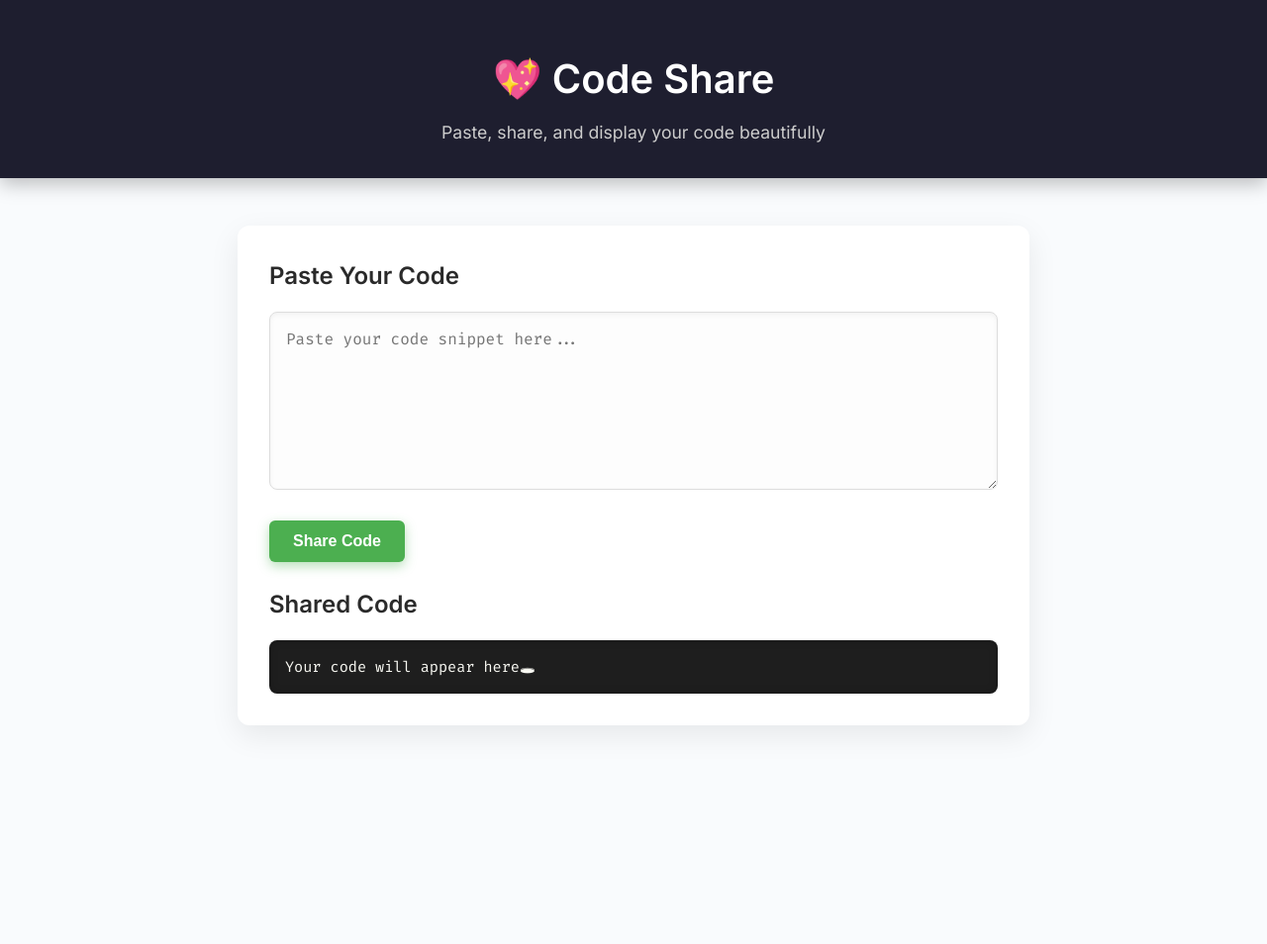
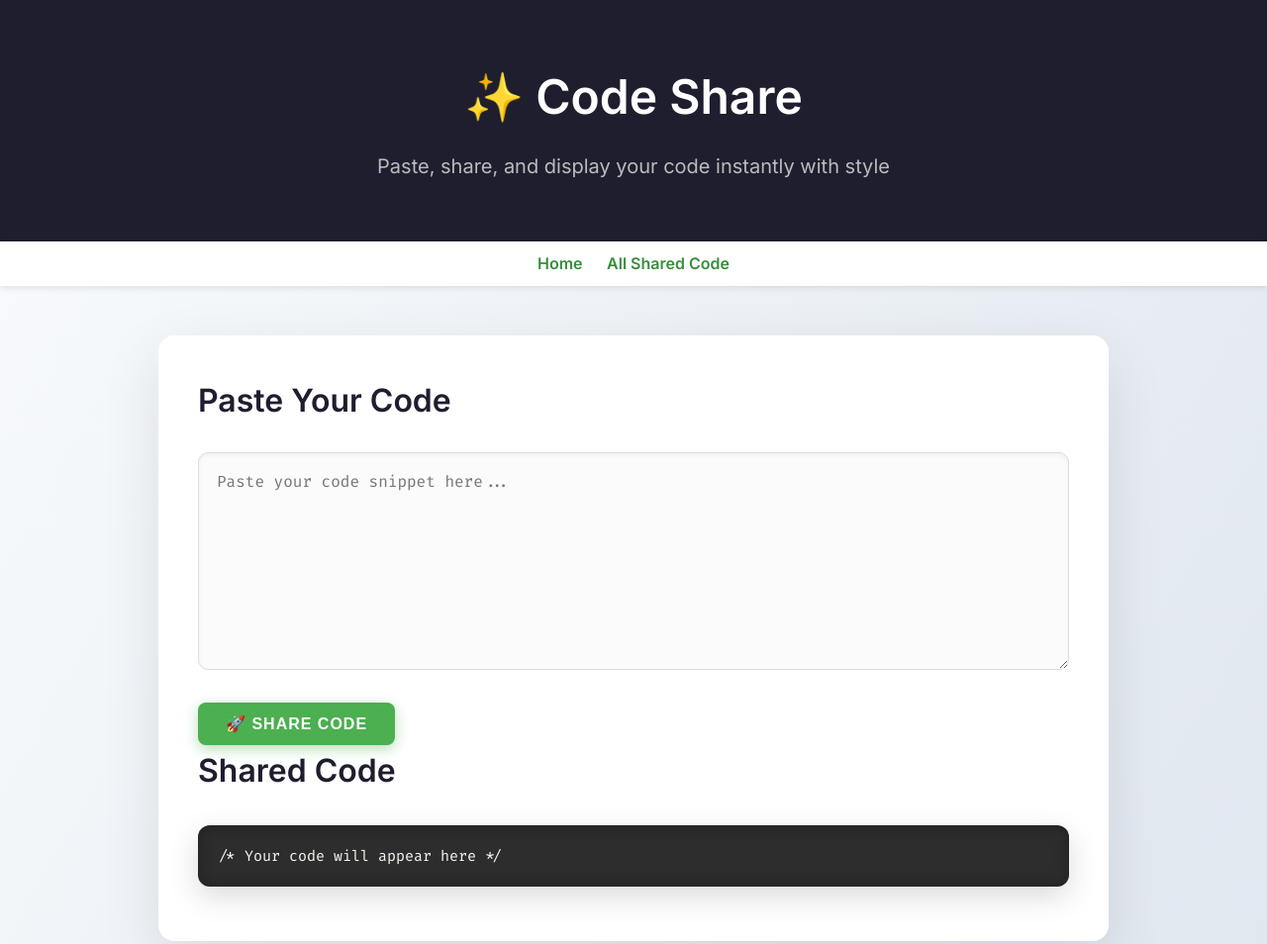
Before and after one commit to DRAGonTHEARK/SD-card, a plain HTML site: page SD_web.html in a window 1280 px wide. Shown: the top 954 px of the page at 99% size. Before the commit the page ends 800 px from the top, so only its background shows below. Drawn offline with Linux system fonts and the light colour scheme.

Commit message:
Update SD_web.html

```diff
--- a/SD_web.html
+++ b/SD_web.html
@@ -1,12 +1,10 @@
 <!DOCTYPE html>
 <html lang="en">
-
 <head>
   <meta charset="UTF-8" />
   <meta name="viewport" content="width=device-width, initial-scale=1.0" />
   <title>Code Sharing Platform</title>
-  <link href="https://fonts.googleapis.com/css2?family=Fira+Code&family=Inter:wght@400;600&display=swap"
-    rel="stylesheet">
+  <link href="https://fonts.googleapis.com/css2?family=Fira+Code&family=Inter:wght@400;600&display=swap" rel="stylesheet">
   <style>
     :root {
       --primary: #4CAF50;
@@ -14,19 +12,19 @@
       --bg-light: #f9fbfd;
       --bg-dark: #1e1e2f;
       --text-light: #f8f8f2;
-      --text-dark: #2a2a2a;
+      --text-dark: #333;
       --accent: #e0f7e9;
     }
 
     * {
       box-sizing: border-box;
-      margin: 0;
-      padding: 0;
     }
 
     body {
       font-family: 'Inter', sans-serif;
-      background: var(--bg-light);
+      margin: 0;
+      padding: 0;
+      background: linear-gradient(120deg, var(--bg-light), #e0e7ef);
       color: var(--text-dark);
       line-height: 1.6;
     }
@@ -34,110 +32,181 @@
     header {
       background: var(--bg-dark);
       color: white;
-      padding: 3rem 1rem 2rem;
+      padding: 60px 20px 40px;
       text-align: center;
-      box-shadow: 0 6px 18px rgba(0, 0, 0, 0.25);
+      box-shadow: 0 8px 24px rgba(0, 0, 0, 0.3);
     }
 
     header h1 {
-      font-size: 2.5rem;
-      margin-bottom: 0.5rem;
+      margin: 0;
+      font-size: 3em;
     }
 
     header p {
-      font-size: 1.1rem;
-      color: #ccc;
+      margin-top: 15px;
+      font-size: 1.25em;
+      color: #bbb;
+    }
+
+    nav {
+      background-color: white;
+      padding: 10px 20px;
+      text-align: center;
+      box-shadow: 0 2px 6px rgba(0, 0, 0, 0.1);
+    }
+
+    nav a {
+      margin: 0 10px;
+      text-decoration: none;
+      font-weight: 600;
+      color: var(--primary-dark);
     }
 
     .container {
-      max-width: 800px;
-      margin: 3rem auto;
-      padding: 2rem;
+      max-width: 960px;
+      margin: 50px auto;
+      padding: 40px;
       background: white;
-      border-radius: 12px;
-      box-shadow: 0 10px 30px rgba(0, 0, 0, 0.08);
+      border-radius: 16px;
+      box-shadow: 0 20px 60px rgba(0, 0, 0, 0.1);
+      transition: all 0.3s ease;
     }
 
     h2 {
-      font-size: 1.5rem;
-      margin-bottom: 1rem;
+      font-size: 2em;
+      margin-top: 0;
+      color: var(--bg-dark);
     }
 
     textarea {
       width: 100%;
-      height: 180px;
-      padding: 1rem;
+      height: 220px;
+      padding: 18px;
       font-family: 'Fira Code', monospace;
-      font-size: 1rem;
-      background: #fdfdfd;
+      font-size: 16px;
+      background-color: #fbfbfb;
       border: 1px solid #ddd;
-      border-radius: 8px;
-      box-shadow: inset 0 2px 5px rgba(0, 0, 0, 0.05);
-      resize: vertical;
+      border-radius: 10px;
+      box-shadow: inset 0 2px 4px rgba(0, 0, 0, 0.05);
       transition: box-shadow 0.3s ease;
     }
 
     textarea:focus {
       outline: none;
-      box-shadow: 0 0 0 3px rgba(76, 175, 80, 0.2);
+      box-shadow: 0 0 12px rgba(76, 175, 80, 0.5);
     }
 
     button {
-      display: block;
-      margin: 1.5rem 0;
-      padding: 0.75rem 1.5rem;
-      font-size: 1rem;
-      font-weight: 600;
+      display: inline-block;
+      margin-top: 25px;
+      padding: 12px 28px;
+      font-size: 16px;
+      font-weight: bold;
+      text-transform: uppercase;
+      letter-spacing: 1px;
       color: white;
-      background: var(--primary);
+      background-color: var(--primary);
       border: none;
-      border-radius: 6px;
+      border-radius: 8px;
       cursor: pointer;
-      transition: background 0.3s ease, box-shadow 0.3s ease;
-      box-shadow: 0 4px 12px rgba(76, 175, 80, 0.4);
+      transition: all 0.3s ease;
+      box-shadow: 0 4px 14px rgba(76, 175, 80, 0.4);
     }
 
     button:hover {
-      background: var(--primary-dark);
-      box-shadow: 0 6px 18px rgba(76, 175, 80, 0.5);
+      background-color: var(--primary-dark);
+      box-shadow: 0 6px 20px rgba(76, 175, 80, 0.5);
+      transform: translateY(-2px);
     }
 
     pre {
-      background: #1e1e1e;
+      background: #2d2d2d;
       color: var(--text-light);
-      padding: 1rem;
-      border-radius: 8px;
+      padding: 20px;
+      border-radius: 12px;
+      margin-top: 30px;
       font-family: 'Fira Code', monospace;
-      font-size: 0.95rem;
+      font-size: 15px;
       overflow-x: auto;
       white-space: pre-wrap;
       line-height: 1.5;
-      box-shadow: inset 0 0 10px rgba(0, 0, 0, 0.2);
+      box-shadow: inset 0 0 15px rgba(0, 0, 0, 0.3), 0 10px 30px rgba(0, 0, 0, 0.15);
+    }
+
+    .code-list {
+      margin-top: 30px;
+    }
+
+    .code-snippet {
+      background: #f1f1f1;
+      border-left: 4px solid var(--primary);
+      padding: 12px;
+      border-radius: 6px;
+      margin-bottom: 15px;
+      font-family: 'Fira Code', monospace;
+      font-size: 14px;
+      white-space: pre-wrap;
     }
   </style>
 </head>
-
 <body>
   <header>
-    <h1>💖 Code Share</h1>
-    <p>Paste, share, and display your code beautifully</p>
+    <h1>✨ Code Share</h1>
+    <p>Paste, share, and display your code instantly with style</p>
   </header>
 
-  <div class="container">
+  <nav>
+    <a href="#" onclick="showMain()">Home</a>
+    <a href="#" onclick="showAllCodes()">All Shared Code</a>
+  </nav>
+
+  <div class="container" id="main">
     <h2>Paste Your Code</h2>
     <textarea id="codeInput" placeholder="Paste your code snippet here..."></textarea>
-    <button onclick="shareCode()">Share Code</button>
+    <button onclick="shareCode()">🚀 Share Code</button>
 
     <h2>Shared Code</h2>
-    <pre id="sharedCode">Your code will appear here🕳</pre>
+    <pre id="sharedCode">/* Your code will appear here */</pre>
+  </div>
+
+  <div class="container" id="codeList" style="display:none">
+    <h2>All Shared Code</h2>
+    <div class="code-list" id="allCodes"></div>
   </div>
 
   <script>
+    const sharedCodes = [];
+
     function shareCode() {
       const code = document.getElementById('codeInput').value;
       document.getElementById('sharedCode').textContent = code || '/* Nothing to display */';
+      if (code.trim()) {
+        sharedCodes.unshift(code);
+        updateCodeList();
+      }
+    }
+
+    function updateCodeList() {
+      const list = document.getElementById('allCodes');
+      list.innerHTML = '';
+      sharedCodes.forEach((code, index) => {
+        const div = document.createElement('div');
+        div.className = 'code-snippet';
+        div.textContent = code;
+        list.appendChild(div);
+      });
+    }
+
+    function showMain() {
+      document.getElementById('main').style.display = 'block';
+      document.getElementById('codeList').style.display = 'none';
+    }
+
+    function showAllCodes() {
+      document.getElementById('main').style.display = 'none';
+      document.getElementById('codeList').style.display = 'block';
+      updateCodeList();
     }
   </script>
 </body>
-
 </html>
```
